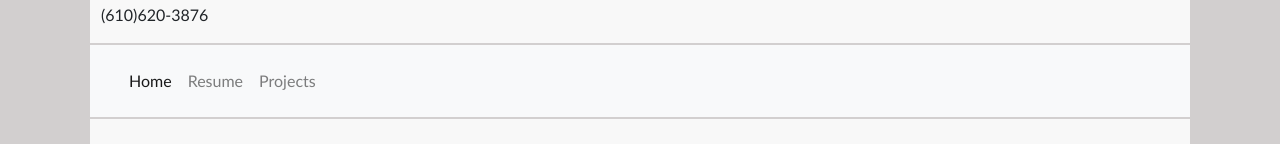
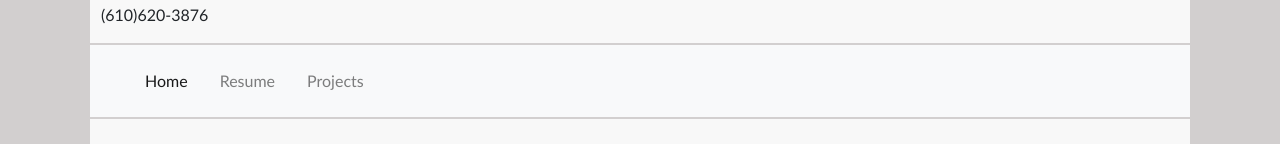
Before and after one commit to loganmca01/portfolio, a plain HTML site: page index.html in a window 1280 px wide. Shown: the part 169-313 px from the top of the page. Drawn offline with nearby package versions, Linux system fonts and the light colour scheme.

Commit message:
Update style.css

```diff
--- a/style.css
+++ b/style.css
@@ -45,7 +45,7 @@ h4 {
 }
 
 .navbar-nav .nav-link {
-    margin-left: auto;
+    margin-left: 1rem;
     color: #514d4d;
 
 }
```
